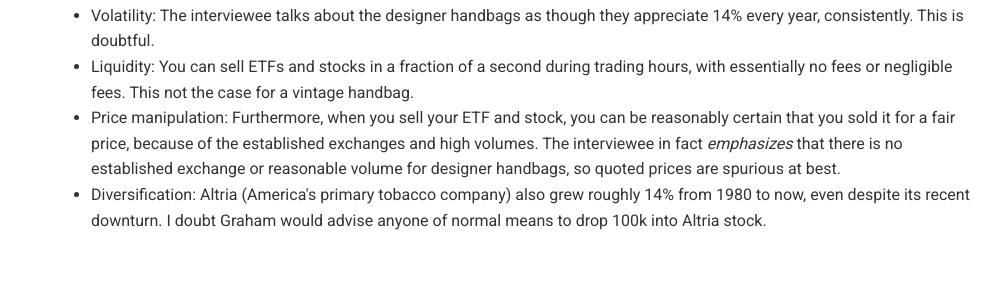
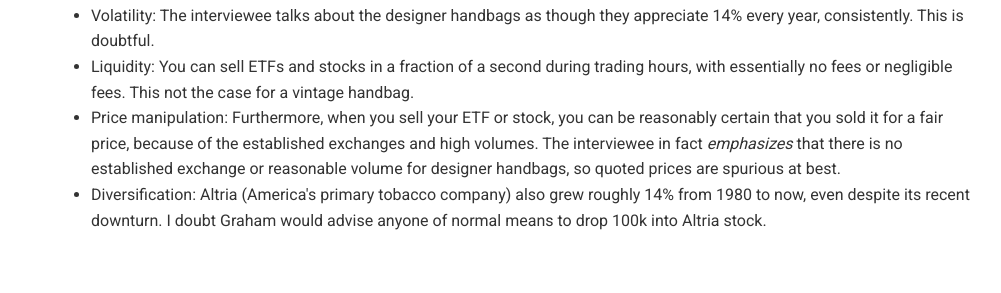
Before and after one commit to overheardonearth/overheardonearth.github.io, a Jekyll site: the page built from _posts/2019-08-19-financial-misdirection.html, in a window 1280 px wide. Shown: the part 989-1282 px from the top of the page, without its empty margins (129-1130 px from the left). Built offline with Jekyll 4.4.1, drawn with Linux system fonts in a browser that asks for light colours; comment, search, counter and statistics services are not loaded.

Commit message:
Update 2019-08-19-financial-misdirection.html

```diff
--- a/_posts/2019-08-19-financial-misdirection.html
+++ b/_posts/2019-08-19-financial-misdirection.html
@@ -17,5 +17,5 @@ Basic investment considerations:
 <ul>
 <li> Volatility: The interviewee talks about the designer handbags as though they appreciate 14% every year, consistently. This is doubtful.
 <li> Liquidity: You can sell ETFs and stocks in a fraction of a second during trading hours, with essentially no fees or negligible fees. This not the case for a vintage handbag.
-<li> Price manipulation: Furthermore, when you sell your ETF and stock, you can be reasonably certain that you sold it for a fair price, because of the established exchanges and high volumes. The interviewee in fact <i>emphasizes</i> that there is no established exchange or reasonable volume for designer handbags, so quoted prices are spurious at best.
+<li> Price manipulation: Furthermore, when you sell your ETF or stock, you can be reasonably certain that you sold it for a fair price, because of the established exchanges and high volumes. The interviewee in fact <i>emphasizes</i> that there is no established exchange or reasonable volume for designer handbags, so quoted prices are spurious at best.
 <li> Diversification: Altria (America's primary tobacco company) also grew roughly 14% from 1980 to now, even despite its recent downturn. I doubt Graham would advise anyone of normal means to drop 100k into Altria stock.
```
